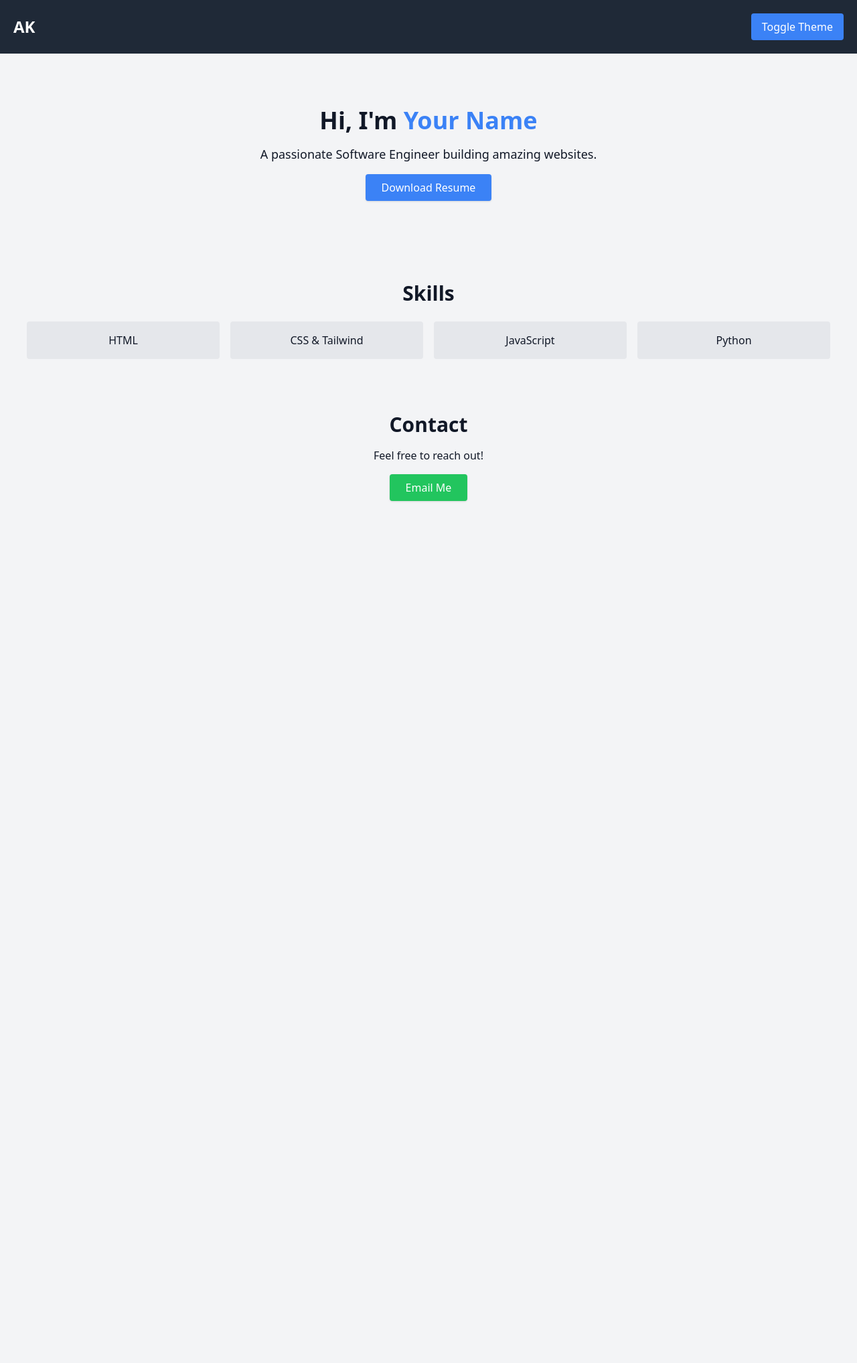
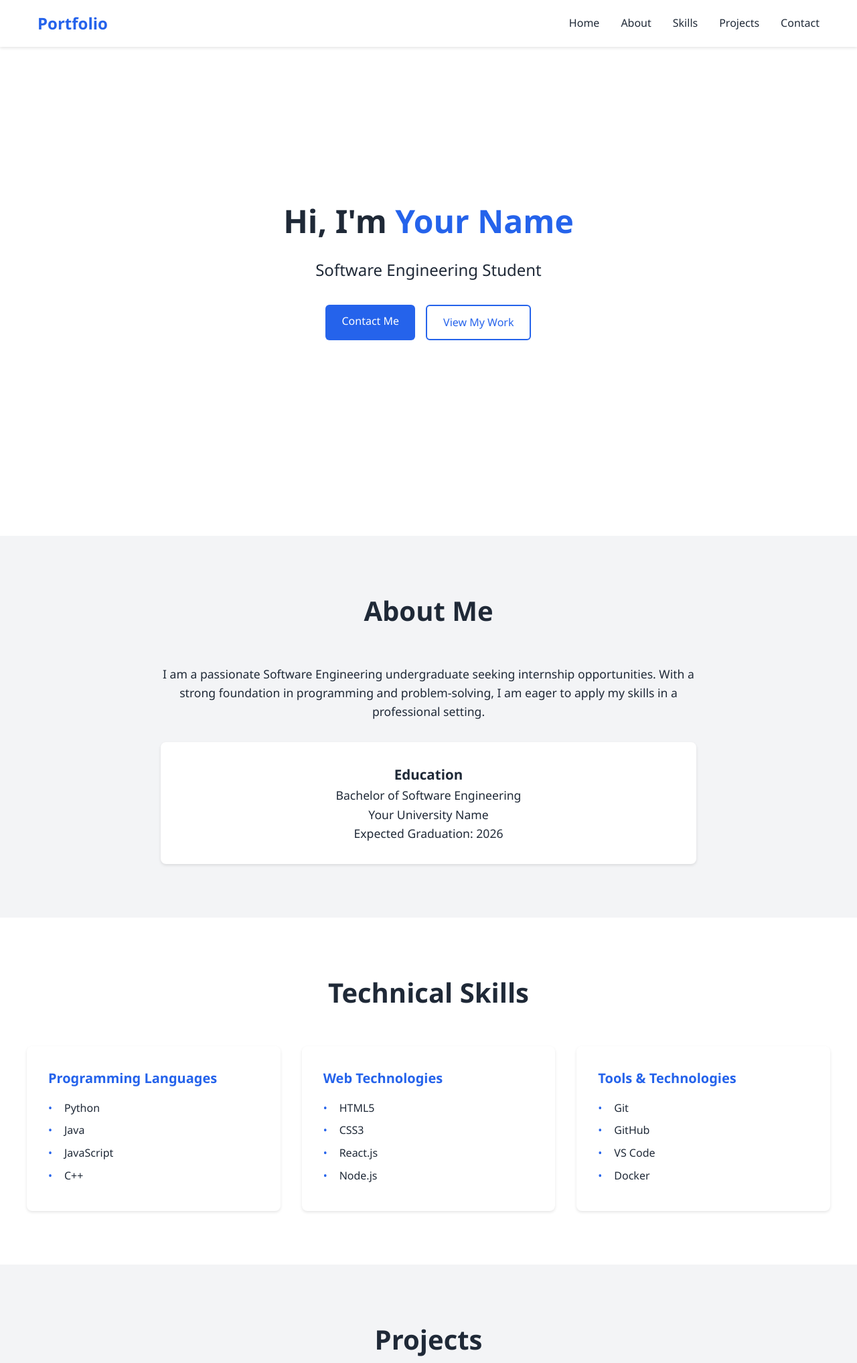
Before and after one commit to ahdaqeelkhan/portfolio, a plain HTML site: page index.html in a window 1280 px wide. Shown: the top 2035 px of the page at 67% size. Before the commit the page ends 800 px from the top, so only its background shows below. Drawn offline with nearby package versions, Linux system fonts and the light colour scheme.

Commit message:
second commit

```diff
--- /dev/null
+++ b/css/style.css
@@ -0,0 +1,286 @@
+:root {
+    --primary-color: #2563eb;
+    --secondary-color: #1e40af;
+    --text-color: #1f2937;
+    --bg-color: #ffffff;
+    --section-bg: #f3f4f6;
+}
+
+* {
+    margin: 0;
+    padding: 0;
+    box-sizing: border-box;
+}
+
+html {
+    scroll-behavior: smooth;
+}
+
+body {
+    font-family: 'Segoe UI', system-ui, -apple-system, sans-serif;
+    line-height: 1.6;
+    color: var(--text-color);
+}
+
+/* Navbar */
+.navbar {
+    position: fixed;
+    top: 0;
+    width: 100%;
+    background-color: var(--bg-color);
+    box-shadow: 0 2px 4px rgba(0, 0, 0, 0.1);
+    z-index: 1000;
+}
+
+.nav-content {
+    max-width: 1200px;
+    margin: 0 auto;
+    padding: 1rem;
+    display: flex;
+    justify-content: space-between;
+    align-items: center;
+}
+
+.logo {
+    font-size: 1.5rem;
+    font-weight: bold;
+    color: var(--primary-color);
+}
+
+.nav-links {
+    display: flex;
+    gap: 2rem;
+    list-style: none;
+}
+
+.nav-links a {
+    text-decoration: none;
+    color: var(--text-color);
+    font-weight: 500;
+    transition: color 0.3s;
+}
+
+.nav-links a:hover {
+    color: var(--primary-color);
+}
+
+/* Hero Section */
+.hero {
+    height: 100vh;
+    display: flex;
+    align-items: center;
+    justify-content: center;
+    text-align: center;
+    padding: 2rem;
+    background-color: var(--bg-color);
+}
+
+.hero-content h1 {
+    font-size: 3rem;
+    margin-bottom: 1rem;
+}
+
+.highlight {
+    color: var(--primary-color);
+}
+
+.hero-content p {
+    font-size: 1.5rem;
+    margin-bottom: 2rem;
+}
+
+.cta-buttons {
+    display: flex;
+    gap: 1rem;
+    justify-content: center;
+}
+
+.primary-btn, .secondary-btn {
+    padding: 0.75rem 1.5rem;
+    border-radius: 0.375rem;
+    text-decoration: none;
+    font-weight: 500;
+    transition: transform 0.3s;
+}
+
+.primary-btn {
+    background-color: var(--primary-color);
+    color: white;
+}
+
+.secondary-btn {
+    border: 2px solid var(--primary-color);
+    color: var(--primary-color);
+}
+
+.primary-btn:hover, .secondary-btn:hover {
+    transform: translateY(-2px);
+}
+
+/* Sections */
+section {
+    padding: 5rem 2rem;
+}
+
+section h2 {
+    text-align: center;
+    font-size: 2.5rem;
+    margin-bottom: 3rem;
+    color: var(--text-color);
+}
+
+/* About Section */
+.about {
+    background-color: var(--section-bg);
+}
+
+.about-content {
+    max-width: 800px;
+    margin: 0 auto;
+}
+
+.about-text {
+    font-size: 1.1rem;
+    text-align: center;
+}
+
+.education {
+    margin-top: 2rem;
+    padding: 2rem;
+    background-color: var(--bg-color);
+    border-radius: 0.5rem;
+    box-shadow: 0 2px 4px rgba(0, 0, 0, 0.1);
+}
+
+/* Skills Section */
+.skills-grid {
+    display: grid;
+    grid-template-columns: repeat(auto-fit, minmax(250px, 1fr));
+    gap: 2rem;
+    max-width: 1200px;
+    margin: 0 auto;
+}
+
+.skill-category {
+    background-color: var(--bg-color);
+    padding: 2rem;
+    border-radius: 0.5rem;
+    box-shadow: 0 2px 4px rgba(0, 0, 0, 0.1);
+}
+
+.skill-category h3 {
+    color: var(--primary-color);
+    margin-bottom: 1rem;
+    font-size: 1.25rem;
+}
+
+.skill-category ul {
+    list-style: none;
+}
+
+.skill-category li {
+    margin: 0.5rem 0;
+    padding-left: 1.5rem;
+    position: relative;
+}
+
+.skill-category li::before {
+    content: "•";
+    color: var(--primary-color);
+    position: absolute;
+    left: 0;
+}
+
+/* Projects Section */
+.projects {
+    background-color: var(--section-bg);
+}
+
+.projects-grid {
+    display: grid;
+    grid-template-columns: repeat(auto-fit, minmax(300px, 1fr));
+    gap: 2rem;
+    max-width: 1200px;
+    margin: 0 auto;
+}
+
+.project-card {
+    background-color: var(--bg-color);
+    padding: 2rem;
+    border-radius: 0.5rem;
+    box-shadow: 0 2px 4px rgba(0, 0, 0, 0.1);
+}
+
+.project-card h3 {
+    color: var(--primary-color);
+    margin-bottom: 1rem;
+}
+
+.project-links {
+    margin-top: 1.5rem;
+    display: flex;
+    gap: 1rem;
+}
+
+.project-links a {
+    text-decoration: none;
+    color: var(--primary-color);
+    font-weight: 500;
+}
+
+/* Contact Section */
+.contact-content {
+    max-width: 600px;
+    margin: 0 auto;
+    text-align: center;
+}
+
+.social-links {
+    display: flex;
+    justify-content: center;
+    gap: 2rem;
+}
+
+.social-links a {
+    color: var(--text-color);
+    font-size: 1.5rem;
+    transition: color 0.3s;
+}
+
+.social-links a:hover {
+    color: var(--primary-color);
+}
+
+/* Footer */
+footer {
+    text-align: center;
+    padding: 2rem;
+    background-color: var(--text-color);
+    color: var(--bg-color);
+}
+
+/* Responsive Design */
+@media (max-width: 768px) {
+    .nav-content {
+        flex-direction: column;
+        gap: 1rem;
+    }
+
+    .nav-links {
+        flex-direction: column;
+        text-align: center;
+        gap: 1rem;
+    }
+
+    .hero-content h1 {
+        font-size: 2.5rem;
+    }
+
+    .hero-content p {
+        font-size: 1.25rem;
+    }
+
+    .cta-buttons {
+        flex-direction: column;
+    }
+}
--- a/index.html
+++ b/index.html
@@ -3,43 +3,120 @@
 <head>
     <meta charset="UTF-8">
     <meta name="viewport" content="width=device-width, initial-scale=1.0">
-    <title>My Portfolio</title>
-    <script src="https://cdn.tailwindcss.com"></script>
-    <link rel="stylesheet" href="style.css">
+    <title>Software Engineering Portfolio</title>
+    <link rel="stylesheet" href="https://cdnjs.cloudflare.com/ajax/libs/font-awesome/6.0.0/css/all.min.css">
+    <link rel="stylesheet" href="css/style.css">
 </head>
-<body class="bg-gray-100 text-gray-900 dark:bg-gray-900 dark:text-white">
-
-    <!-- Navigation -->
-    <nav class="p-5 bg-gray-800 text-white flex justify-between">
-        <h1 class="text-2xl font-bold">AK</h1>
-        <button id="theme-toggle" class="px-4 py-2 bg-blue-500 rounded">Toggle Theme</button>
+<body>
+    <nav class="navbar">
+        <div class="nav-content">
+            <div class="logo">Portfolio</div>
+            <ul class="nav-links">
+                <li><a href="#home">Home</a></li>
+                <li><a href="#about">About</a></li>
+                <li><a href="#skills">Skills</a></li>
+                <li><a href="#projects">Projects</a></li>
+                <li><a href="#contact">Contact</a></li>
+            </ul>
+        </div>
     </nav>
 
-    <!-- Hero Section -->
-    <section class="text-center p-20">
-        <h2 class="text-4xl font-bold">Hi, I'm <span class="text-blue-500">Your Name</span></h2>
-        <p class="text-lg mt-4">A passionate Software Engineer building amazing websites.</p>
-        <a href="resume.pdf" download class="mt-4 inline-block px-6 py-2 bg-blue-500 text-white rounded shadow">Download Resume</a>
-    </section>
-
-    <!-- Skills Section -->
-    <section class="p-10">
-        <h2 class="text-3xl font-bold text-center">Skills</h2>
-        <div class="grid grid-cols-2 md:grid-cols-4 gap-4 mt-6 text-center">
-            <div class="p-4 bg-gray-200 dark:bg-gray-700 rounded">HTML</div>
-            <div class="p-4 bg-gray-200 dark:bg-gray-700 rounded">CSS & Tailwind</div>
-            <div class="p-4 bg-gray-200 dark:bg-gray-700 rounded">JavaScript</div>
-            <div class="p-4 bg-gray-200 dark:bg-gray-700 rounded">Python</div>
+    <section id="home" class="hero">
+        <div class="hero-content">
+            <h1>Hi, I'm <span class="highlight">Your Name</span></h1>
+            <p>Software Engineering Student</p>
+            <div class="cta-buttons">
+                <a href="#contact" class="primary-btn">Contact Me</a>
+                <a href="#projects" class="secondary-btn">View My Work</a>
+            </div>
         </div>
     </section>
 
-    <!-- Contact Section -->
-    <section class="p-10 text-center">
-        <h2 class="text-3xl font-bold">Contact</h2>
-        <p class="mt-4">Feel free to reach out!</p>
-        <a href="mailto:your.email@example.com" class="mt-4 inline-block px-6 py-2 bg-green-500 text-white rounded shadow">Email Me</a>
+    <section id="about" class="about">
+        <h2>About Me</h2>
+        <div class="about-content">
+            <div class="about-text">
+                <p>I am a passionate Software Engineering undergraduate seeking internship opportunities. With a strong foundation in programming and problem-solving, I am eager to apply my skills in a professional setting.</p>
+                <div class="education">
+                    <h3>Education</h3>
+                    <p>Bachelor of Software Engineering</p>
+                    <p>Your University Name</p>
+                    <p>Expected Graduation: 2026</p>
+                </div>
+            </div>
+        </div>
     </section>
 
-    <script src="script.js"></script>
+    <section id="skills" class="skills">
+        <h2>Technical Skills</h2>
+        <div class="skills-grid">
+            <div class="skill-category">
+                <h3>Programming Languages</h3>
+                <ul>
+                    <li>Python</li>
+                    <li>Java</li>
+                    <li>JavaScript</li>
+                    <li>C++</li>
+                </ul>
+            </div>
+            <div class="skill-category">
+                <h3>Web Technologies</h3>
+                <ul>
+                    <li>HTML5</li>
+                    <li>CSS3</li>
+                    <li>React.js</li>
+                    <li>Node.js</li>
+                </ul>
+            </div>
+            <div class="skill-category">
+                <h3>Tools & Technologies</h3>
+                <ul>
+                    <li>Git</li>
+                    <li>GitHub</li>
+                    <li>VS Code</li>
+                    <li>Docker</li>
+                </ul>
+            </div>
+        </div>
+    </section>
+
+    <section id="projects" class="projects">
+        <h2>Projects</h2>
+        <div class="projects-grid">
+            <div class="project-card">
+                <h3>Project 1</h3>
+                <p>Description of your first project. What technologies you used and what problems you solved.</p>
+                <div class="project-links">
+                    <a href="#" target="_blank">GitHub</a>
+                    <a href="#" target="_blank">Live Demo</a>
+                </div>
+            </div>
+            <div class="project-card">
+                <h3>Project 2</h3>
+                <p>Description of your second project. What technologies you used and what problems you solved.</p>
+                <div class="project-links">
+                    <a href="#" target="_blank">GitHub</a>
+                    <a href="#" target="_blank">Live Demo</a>
+                </div>
+            </div>
+        </div>
+    </section>
+
+    <section id="contact" class="contact">
+        <h2>Contact Me</h2>
+        <div class="contact-content">
+            <div class="social-links">
+                <a href="https://github.com/yourusername" target="_blank"><i class="fab fa-github"></i></a>
+                <a href="https://linkedin.com/in/yourusername" target="_blank"><i class="fab fa-linkedin"></i></a>
+                <a href="mailto:your.email@example.com"><i class="fas fa-envelope"></i></a>
+            </div>
+        </div>
+    </section>
+
+    <footer>
+        <p>&copy; 2025 Your Name. All rights reserved.</p>
+    </footer>
+
+    <script src="js/main.js"></script>
 </body>
 </html>
--- /dev/null
+++ b/js/main.js
@@ -0,0 +1,48 @@
+// Smooth scrolling for navigation links
+document.querySelectorAll('a[href^="#"]').forEach(anchor => {
+    anchor.addEventListener('click', function (e) {
+        e.preventDefault();
+        document.querySelector(this.getAttribute('href')).scrollIntoView({
+            behavior: 'smooth'
+        });
+    });
+});
+
+// Navbar scroll effect
+const navbar = document.querySelector('.navbar');
+let lastScrollY = window.scrollY;
+
+window.addEventListener('scroll', () => {
+    if (lastScrollY < window.scrollY) {
+        navbar.style.transform = 'translateY(-100%)';
+    } else {
+        navbar.style.transform = 'translateY(0)';
+    }
+    lastScrollY = window.scrollY;
+});
+
+// Add animation to elements when they come into view
+const observerOptions = {
+    threshold: 0.2
+};
+
+const observer = new IntersectionObserver((entries) => {
+    entries.forEach(entry => {
+        if (entry.isIntersecting) {
+            entry.target.classList.add('animate');
+            observer.unobserve(entry.target);
+        }
+    });
+}, observerOptions);
+
+// Observe all sections
+document.querySelectorAll('section').forEach(section => {
+    section.classList.add('fade-in');
+    observer.observe(section);
+});
+
+// Add animation classes to project cards
+document.querySelectorAll('.project-card').forEach(card => {
+    card.classList.add('slide-up');
+    observer.observe(card);
+});
```
Also changed, not shown: 1 other file.
